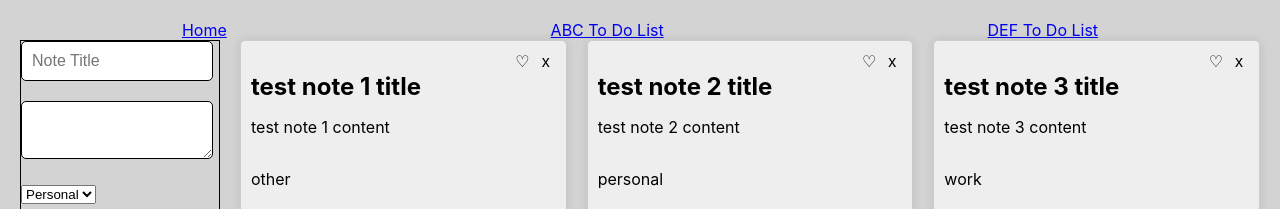
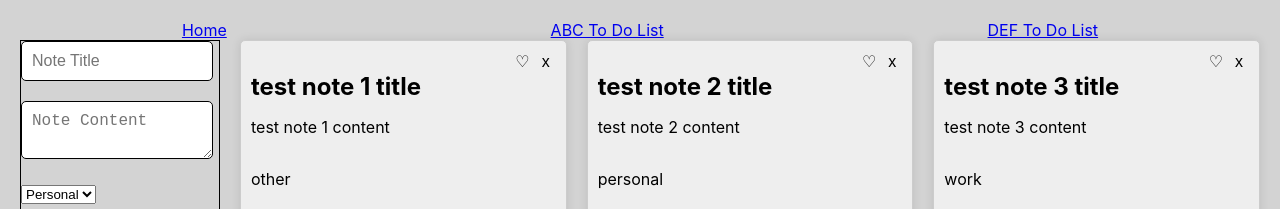
Before and after one commit to nlormsby/CSE-110-Labs, a React (Create React App) app in the folder Lab 3/my-app/: page / in a window 1280 px wide. Shown: the top 209 px of the page. Built offline with nearby package versions, Linux system fonts and the light colour scheme.

Commit message:
fixed error: added placeholder Note Content

```diff
--- a/Lab 3/my-app/src/stickyNotes.tsx
+++ b/Lab 3/my-app/src/stickyNotes.tsx
@@ -9,6 +9,7 @@ export const StickyNotes = () => {
     // your code from App.tsx
   const [heartList, setHeart] = useState<string[]>([]);
   const [currentTheme, setCurrentTheme] = useState(themes.light);
+
   const [notes, setNotes] = useState(dummyNotesList);
   const initialNote = {
     id: -1,
@@ -16,7 +17,8 @@ export const StickyNotes = () => {
     content: "",
     label: Label.other,
   };
-  const [selectedNote, setSelectedNote] = useState<Note>(initialNote);
+
+
   const [createNote, setCreateNote] = useState(initialNote);
   const createNoteHandler = (event: React.FormEvent) => {
     event.preventDefault();
@@ -26,6 +28,7 @@ const createNoteHandler = (event: React.FormEvent) => {
     setNotes([createNote, ...notes]);
     setCreateNote(initialNote);
   };
+  const [selectedNote, setSelectedNote] = useState<Note>(initialNote);
 
  return (
   <ThemeContext.Provider value={currentTheme}>
@@ -42,6 +45,7 @@ const createNoteHandler = (event: React.FormEvent) => {
 
     	<div>
       	<textarea
+          placeholder="Note Content"
         	onChange={(event) =>
           	setCreateNote({ ...createNote, content: event.target.value })}
         	required>
```
Lines whose indentation alone changed are shown as unchanged.
